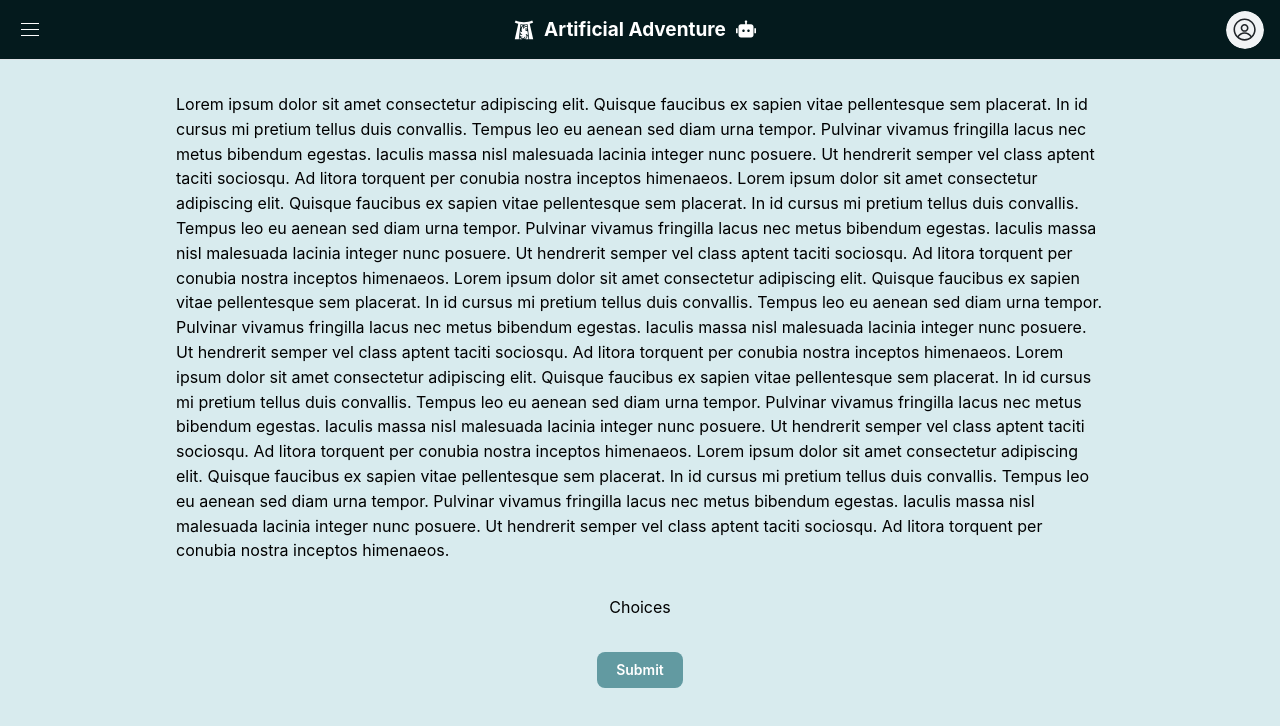
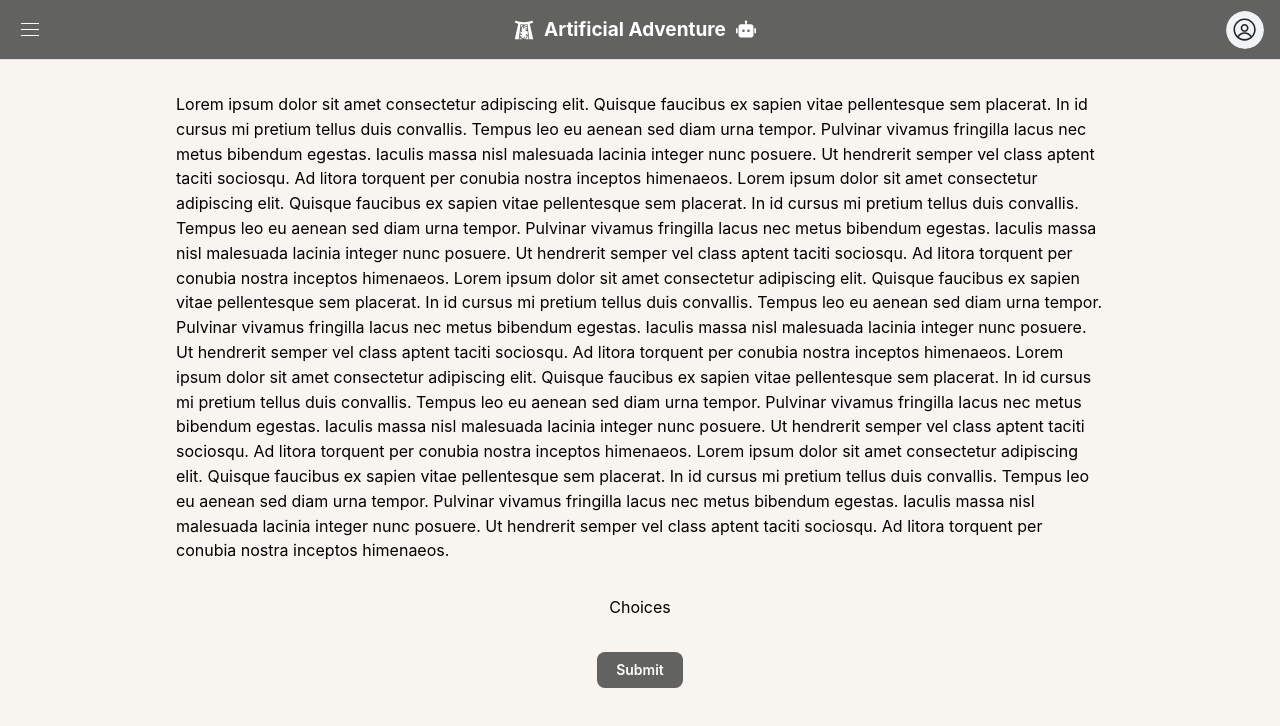
Before and after one commit to Robert-Penrod/cyoai, a React (Vite) app: page / in a window 1280 px wide. Shown: the top 726 px of the page. Built offline with nearby package versions, Linux system fonts and the light colour scheme.

Commit message:
Theme Update

```diff
--- a/src/main.tsx
+++ b/src/main.tsx
@@ -10,16 +10,16 @@ const theme = createTheme({
     primaryColor: "main",
     colors: {
         main: [
-            "#d8ebee", // Main BG
+            "#F8F4F0", // Main BG
             "#5FCCDB",
             "#44CADC",
             "#2AC9DE",
             "#1AC2D9",
             "#11B7CD",
-            "#629aa1", // Button
-            "#0E99AC",
-            "#3c4e52", // Navbar
-            "#041a1d", // Header
+            "#626260", // Button
+            "#91918e", // Button Highlight
+            "#868684", // Navbar
+            "#626260", // Header
         ],
     },
 });
```
